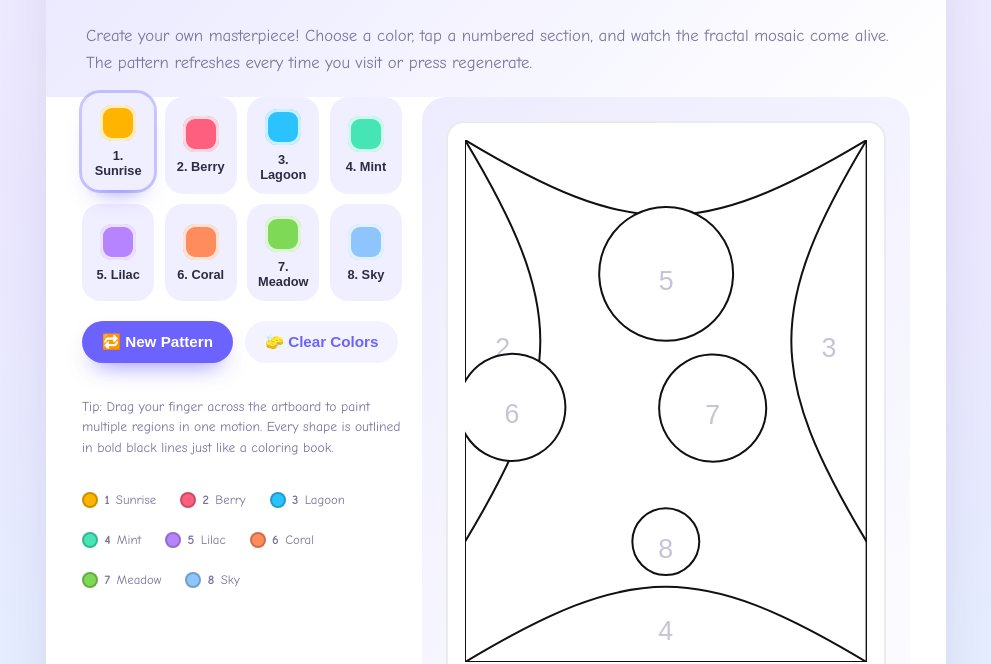
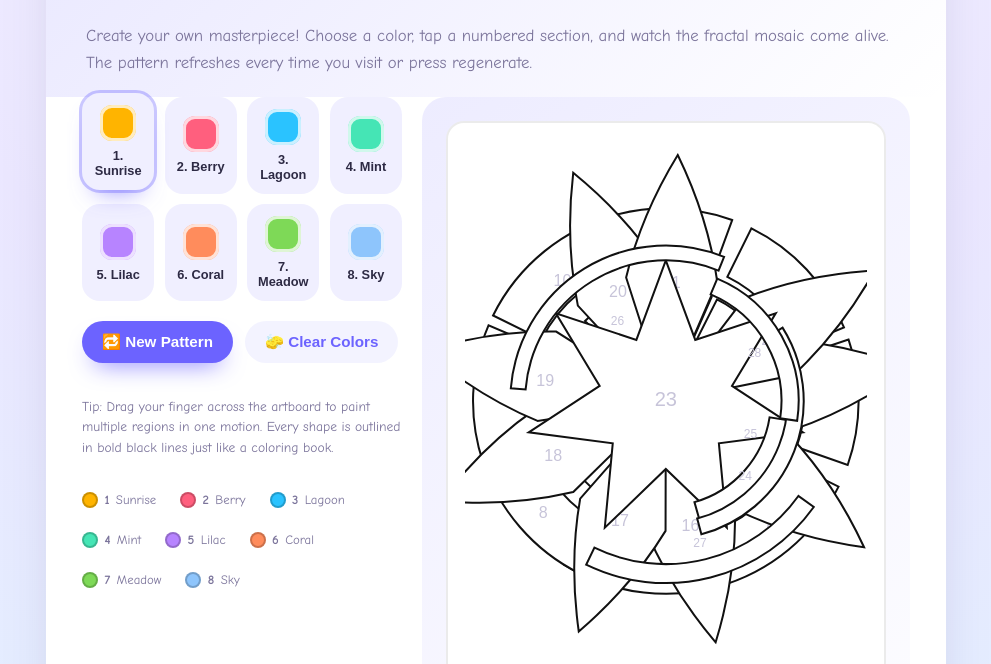
Before and after one commit to secgit/ellie, a website: page coloring-studio/index.html in a window 1280 px wide. Shown: the part 148-812 px from the top of the page, without its empty margins (144-1135 px from the left). Drawn offline with Linux system fonts and the light colour scheme.

Commit message:
Fix coloring studio regenerate to create dynamic patterns

```diff
--- a/coloring-studio/index.html
+++ b/coloring-studio/index.html
@@ -346,13 +346,83 @@
             return Math.random() * (max - min) + min;
         }
 
+        function degToRad(degrees) {
+            return (degrees * Math.PI) / 180;
+        }
+
+        function polarToCartesian(cx, cy, radius, angleInDegrees) {
+            const angleInRadians = degToRad(angleInDegrees);
+            return {
+                x: cx + radius * Math.cos(angleInRadians),
+                y: cy + radius * Math.sin(angleInRadians)
+            };
+        }
+
+        function createRingSegmentPath(cx, cy, innerRadius, outerRadius, startAngle, endAngle) {
+            const outerStart = polarToCartesian(cx, cy, outerRadius, startAngle);
+            const outerEnd = polarToCartesian(cx, cy, outerRadius, endAngle);
+            const innerEnd = polarToCartesian(cx, cy, innerRadius, endAngle);
+            const innerStart = polarToCartesian(cx, cy, innerRadius, startAngle);
+            const largeArc = Math.abs(endAngle - startAngle) > 180 ? 1 : 0;
+
+            return [
+                `M ${outerStart.x},${outerStart.y}`,
+                `A ${outerRadius},${outerRadius} 0 ${largeArc} 1 ${outerEnd.x},${outerEnd.y}`,
+                `L ${innerEnd.x},${innerEnd.y}`,
+                `A ${innerRadius},${innerRadius} 0 ${largeArc} 0 ${innerStart.x},${innerStart.y}`,
+                'Z'
+            ].join(' ');
+        }
+
+        function createPetalPath(cx, cy, baseRadius, length, angle, spread) {
+            const baseLeft = polarToCartesian(cx, cy, baseRadius, angle - spread);
+            const baseRight = polarToCartesian(cx, cy, baseRadius, angle + spread);
+            const controlLeft = polarToCartesian(cx, cy, (baseRadius + length) / 2, angle - spread / 2);
+            const controlRight = polarToCartesian(cx, cy, (baseRadius + length) / 2, angle + spread / 2);
+            const tip = polarToCartesian(cx, cy, length, angle);
+
+            return [
+                `M ${baseLeft.x},${baseLeft.y}`,
+                `Q ${controlLeft.x},${controlLeft.y} ${tip.x},${tip.y}`,
+                `Q ${controlRight.x},${controlRight.y} ${baseRight.x},${baseRight.y}`,
+                `L ${cx},${cy}`,
+                'Z'
+            ].join(' ');
+        }
+
+        function createStarPath(cx, cy, outerRadius, innerRadius, points) {
+            const step = Math.PI / points;
+            let d = '';
+
+            for (let i = 0; i < points * 2; i++) {
+                const radius = i % 2 === 0 ? outerRadius : innerRadius;
+                const angle = -Math.PI / 2 + step * i;
+                const x = cx + radius * Math.cos(angle);
+                const y = cy + radius * Math.sin(angle);
+                d += i === 0 ? `M ${x},${y}` : `L ${x},${y}`;
+            }
+
+            return `${d} Z`;
+        }
+
+        function randomInt(min, max) {
+            return Math.floor(randomBetween(min, max + 1));
+        }
+
         function generateSnowflakePattern() {
             artboard.innerHTML = '';
             let regionIndex = 1;
             const width = 600;
             const height = 780;
+            const centerX = width / 2;
+            const centerY = height / 2;
+            const maxRegions = 50;
 
             function addPath(d, labelSize = 20) {
+                if (regionIndex > maxRegions) {
+                    return false;
+                }
+
                 const path = document.createElementNS(svgNS, 'path');
                 path.setAttribute('d', d);
                 path.setAttribute('fill', '#ffffff');
@@ -370,11 +440,11 @@
                 const bbox = tempPathForBBox.getBBox();
                 artboard.removeChild(tempPathForBBox);
 
-                const centerX = bbox.x + bbox.width / 2;
-                const centerY = bbox.y + bbox.height / 2;
+                const centerLabelX = bbox.x + bbox.width / 2;
+                const centerLabelY = bbox.y + bbox.height / 2;
 
-                label.setAttribute('x', centerX);
-                label.setAttribute('y', centerY + (labelSize / 3));
+                label.setAttribute('x', centerLabelX);
+                label.setAttribute('y', centerLabelY + (labelSize / 3));
                 label.setAttribute('text-anchor', 'middle');
                 label.setAttribute('dominant-baseline', 'middle');
                 label.setAttribute('fill', '#c7c4d9');
@@ -385,23 +455,65 @@
                 artboard.appendChild(path);
                 artboard.appendChild(label);
                 regionIndex++;
+                return true;
             }
 
-            const paths = [
-                "M 0,0 C 250,150 350,150 600,0 L 600,780 L 0,780 Z",
-                "M 0,0 C 150,250 150,350 0,600 Z",
-                "M 600,0 C 450,250 450,350 600,600 Z",
-                "M 0,780 C 250,630 350,630 600,780 Z",
-                "M 300,100 a 100,100 0 1,0 1,0 Z",
-                "M 150,400 a 80,80 0 1,1 0,-1 z",
-                "M 450,400 a 80,80 0 1,0 0,1 z",
-                "M 300, 600 m -50, 0 a 50,50 0 1,0 100,0 a 50,50 0 1,0 -100,0"
-            ];
+            const maxRadius = Math.min(width, height) * 0.48;
+            let currentRadius = randomBetween(60, 90);
+            const ringCount = randomInt(3, 4);
 
-            paths.forEach(path => addPath(path, 40));
+            for (let ring = 0; ring < ringCount && regionIndex <= maxRegions; ring++) {
+                const ringThickness = randomBetween(60, 100);
+                const innerRadius = currentRadius;
+                const outerRadius = Math.min(maxRadius, innerRadius + ringThickness);
+                const segments = randomInt(5, 8);
+                const segmentAngle = 360 / segments;
+                const offset = randomBetween(0, segmentAngle);
+
+                for (let segment = 0; segment < segments && regionIndex <= maxRegions; segment++) {
+                    const startAngle = offset + segment * segmentAngle;
+                    const arcMultiplier = randomBetween(0.78, 1.15);
+                    const endAngle = startAngle + segmentAngle * arcMultiplier;
+                    const path = createRingSegmentPath(centerX, centerY, innerRadius, outerRadius, startAngle, endAngle);
+                    addPath(path, 26 - ring * 2);
+                }
+
+                currentRadius = outerRadius + randomBetween(20, 40);
+                if (currentRadius >= maxRadius - 40) {
+                    break;
+                }
+            }
+
+            const petalCount = randomInt(6, 9);
+            const petalBase = currentRadius * 0.6;
+            const petalLength = Math.min(maxRadius + 80, currentRadius + randomBetween(120, 180));
+            const petalSpread = randomBetween(18, 32);
+
+            for (let i = 0; i < petalCount && regionIndex <= maxRegions; i++) {
+                const angle = (360 / petalCount) * i + randomBetween(-10, 10);
+                const petalPath = createPetalPath(centerX, centerY, petalBase, petalLength, angle, petalSpread);
+                addPath(petalPath, 24);
+            }
+
+            const starOuter = currentRadius * 0.65;
+            const starInner = starOuter * randomBetween(0.35, 0.55);
+            const starPoints = randomInt(5, 8);
+            const starPath = createStarPath(centerX, centerY, starOuter, starInner, starPoints);
+            addPath(starPath, 30);
+
+            const ringHighlightCount = randomInt(4, 6);
+            for (let highlight = 0; highlight < ringHighlightCount && regionIndex <= maxRegions; highlight++) {
+                const highlightRadius = randomBetween(currentRadius * 0.6, maxRadius);
+                const highlightWidth = randomBetween(20, 45);
+                const startAngle = randomBetween(0, 360);
+                const endAngle = startAngle + randomBetween(40, 110);
+                const highlightPath = createRingSegmentPath(centerX, centerY, Math.max(20, highlightRadius - highlightWidth), highlightRadius, startAngle, endAngle);
+                addPath(highlightPath, 18);
+            }
 
             const totalRegions = regionIndex - 1;
             console.log(`[Coloring Studio] Generated ${totalRegions} paintable regions.`);
+            painting = false;
         }
 
 
```
